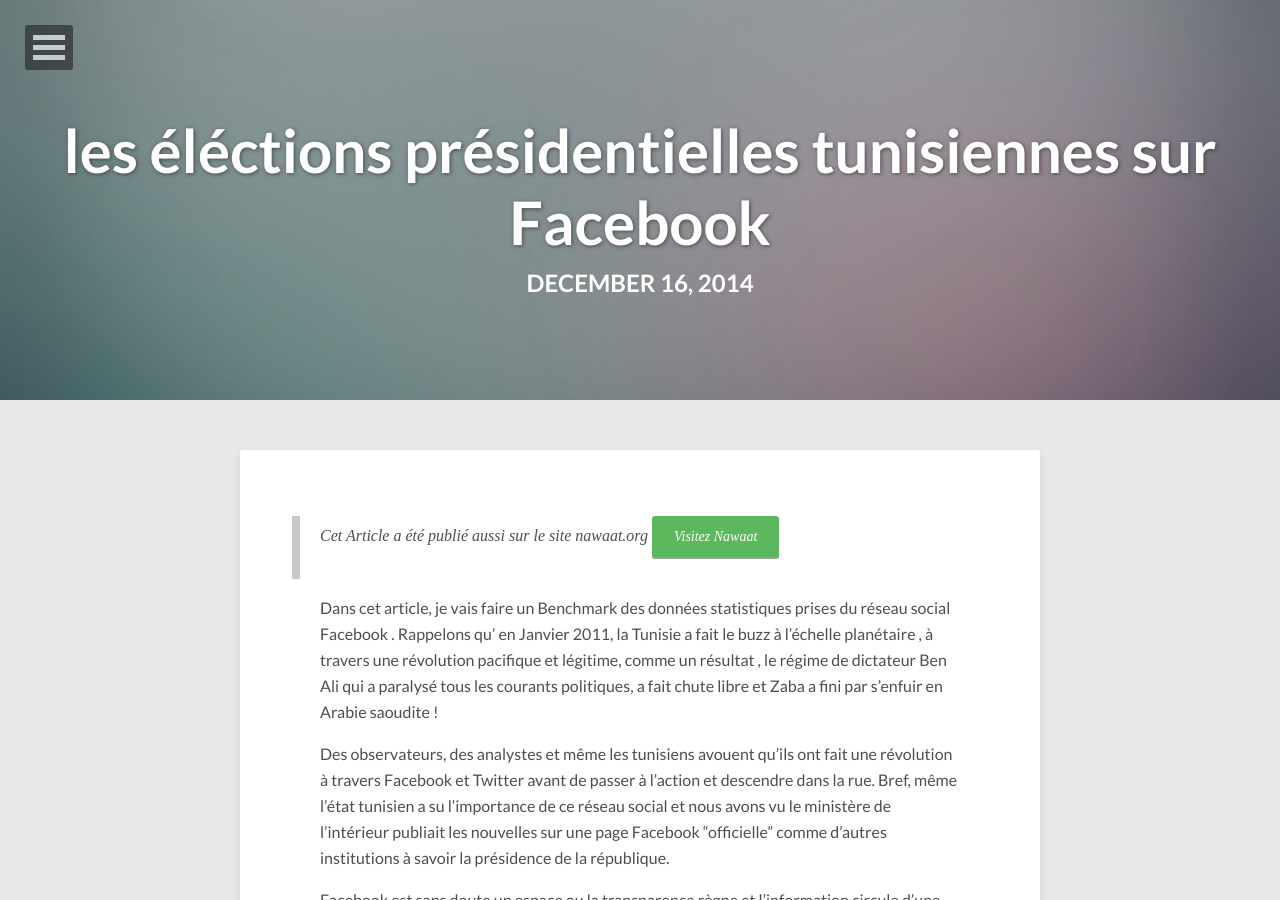
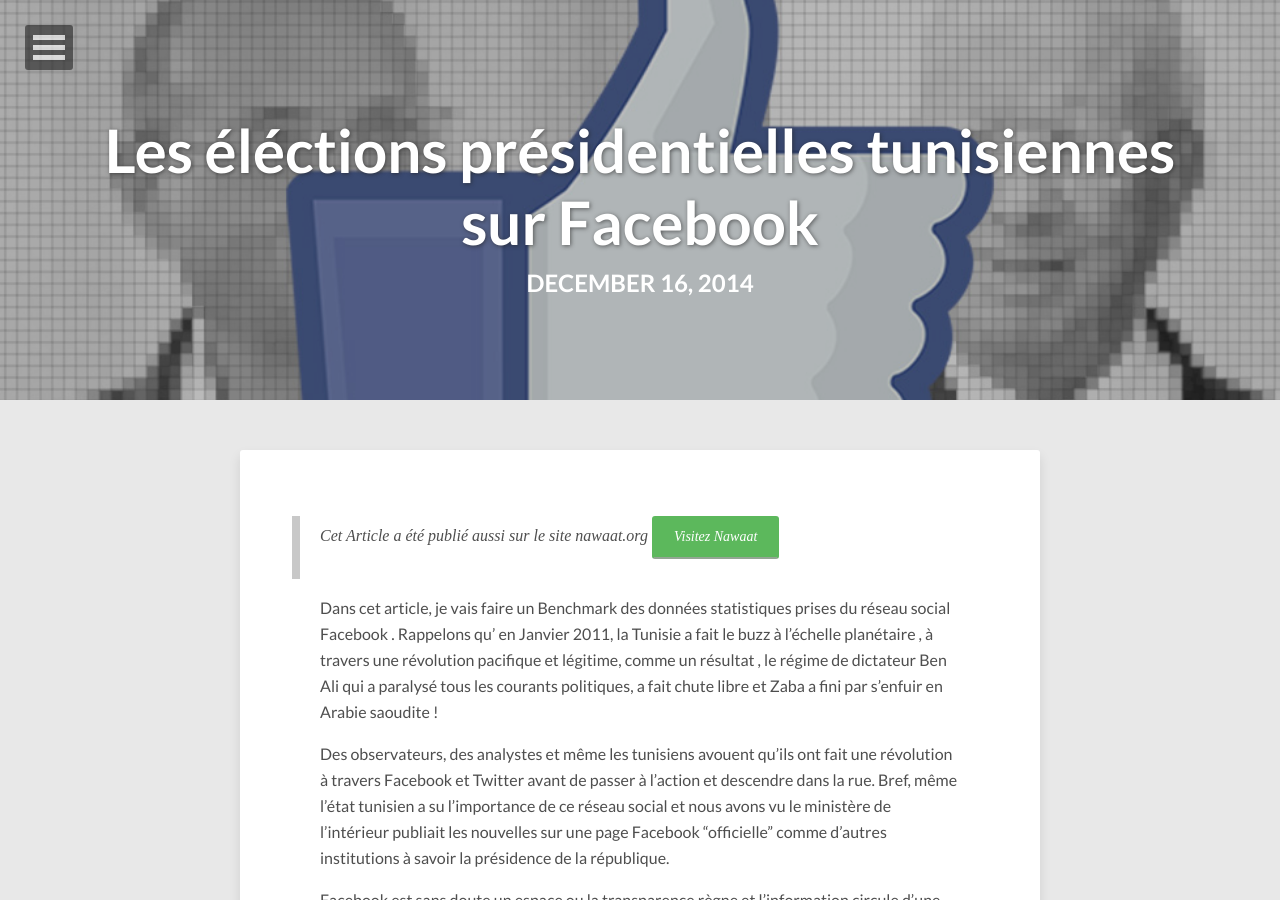
Before and after one commit to saberbouabid/WEBS, a Jekyll site: the page built from _posts/2014-12-16-les-elections-presidentielles.md, in a window 1280 px wide and 900 px high. Built offline with Jekyll 4.4.1, drawn with Linux system fonts in a browser that asks for light colours; nearby versions of some CDN libraries; comment, search, counter and statistics services are not loaded.

Commit message:
Update 2014-12-16-les-elections-presidentielles.md

```diff
--- a/_posts/2014-12-16-les-elections-presidentielles.md
+++ b/_posts/2014-12-16-les-elections-presidentielles.md
@@ -1,10 +1,10 @@
 ---
 published: true
-title: les éléctions présidentielles tunisiennes sur Facebook
+title: Les éléctions présidentielles tunisiennes sur Facebook
 layout: post
 tags: [Politics]
 image:
-  feature: 	abstract-1.jpg
+  feature: 	BCE.jpg
 modified: 2014-12-16
 comment: true
 share: ture
```
